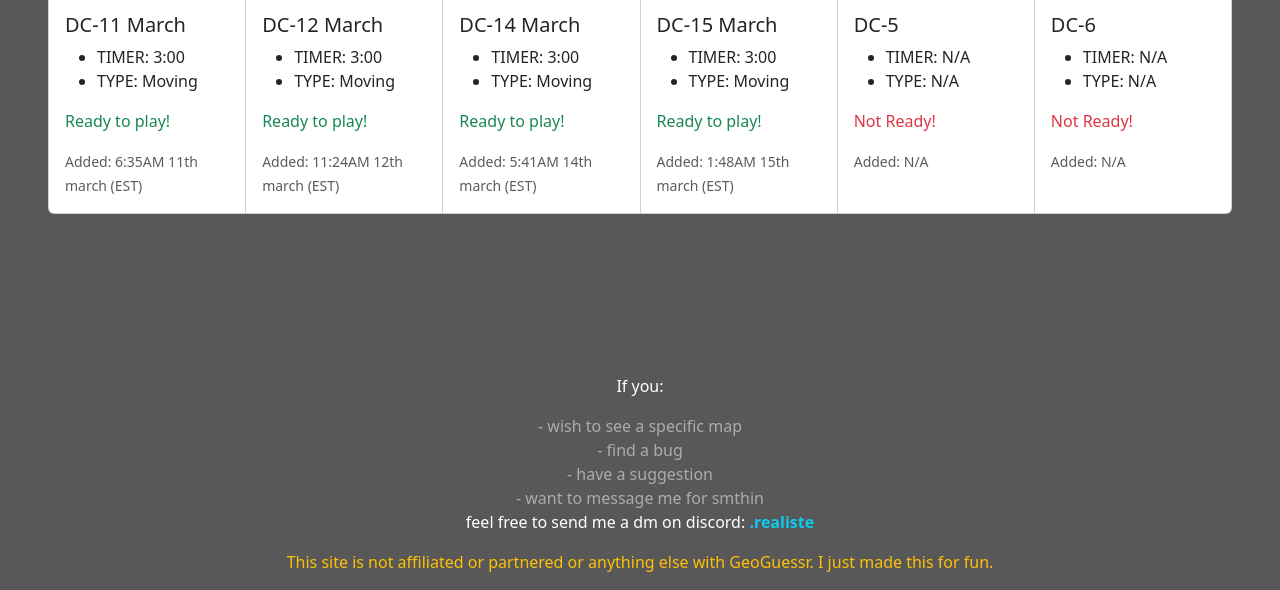
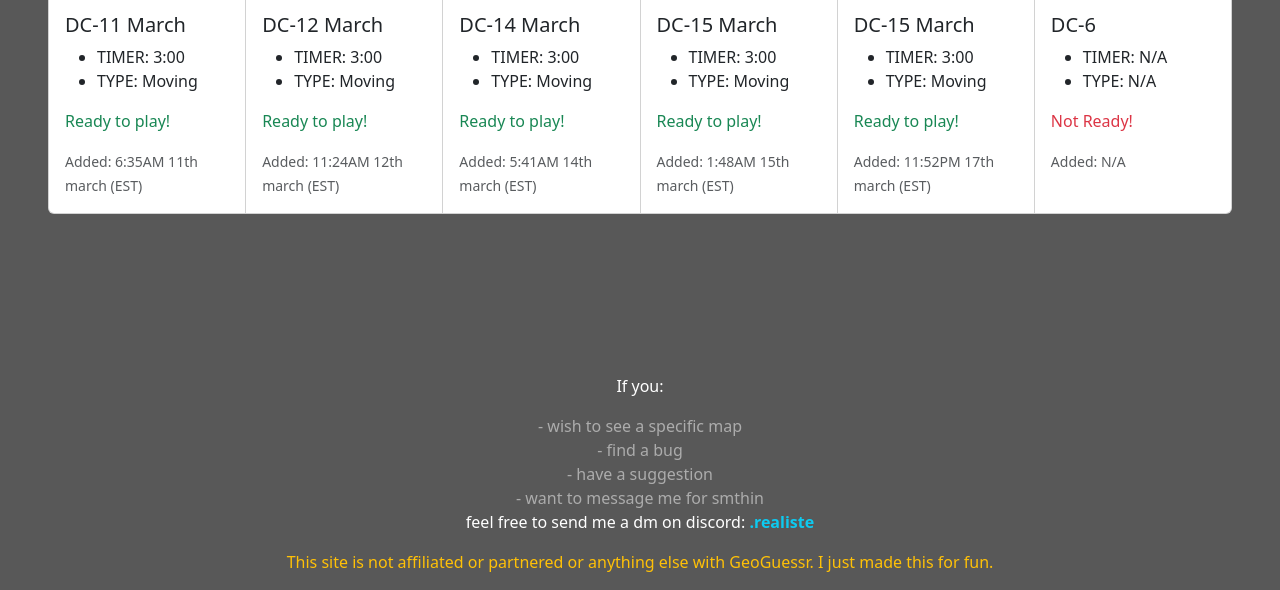
Before and after one commit to Realiste1/challenge-hideout, a plain HTML site: page index.html in a window 1280 px wide. Shown: the part 1551-2141 px from the top of the page. Drawn offline with nearby package versions, Linux system fonts and the light colour scheme.

Commit message:
daiiiily

```diff
--- a/index.html
+++ b/index.html
@@ -251,16 +251,16 @@
                             <p class="card-text align-bottom"><small class="text-body-secondary">Added: 1:48AM 15th march (EST)</small></p>
                         </div>
                     </a>
-                    <a href="https://www.geoguessr.com/daily-challenges" target="_blank" class="text-decoration-none card">
+                    <a href="https://www.geoguessr.com/challenge/fPQxi1SVWAlZ08Xl" target="_blank" class="text-decoration-none card">
                         <img src="https://www.geoguessr.com/images/resize:auto:384:256/gravity:ce/plain/map/3f950f0318b9086b1b9ec591206dfdd8.jpg" class="card-img-top" alt="...">
                         <div class="card-body">
-                            <h5 class="card-title">DC-5</h5>
+                            <h5 class="card-title">DC-15 March</h5>
                             <ul class="card-text">
-                                <li>TIMER: N/A</li>
-                                <li>TYPE: N/A</li>
+                                <li>TIMER: 3:00</li>
+                                <li>TYPE: Moving</li>
                             </ul>
-                            <p class="card-text text-danger">Not Ready!</p>
-                            <p class="card-text align-bottom"><small class="text-body-secondary">Added: N/A</small></p>
+                            <p class="card-text text-success">Ready to play!</p>
+                            <p class="card-text align-bottom"><small class="text-body-secondary">Added: 11:52PM 17th march (EST)</small></p>
                         </div>
                     </a>
                     <a href="https://www.geoguessr.com/daily-challenges" target="_blank" class="text-decoration-none card">
```
